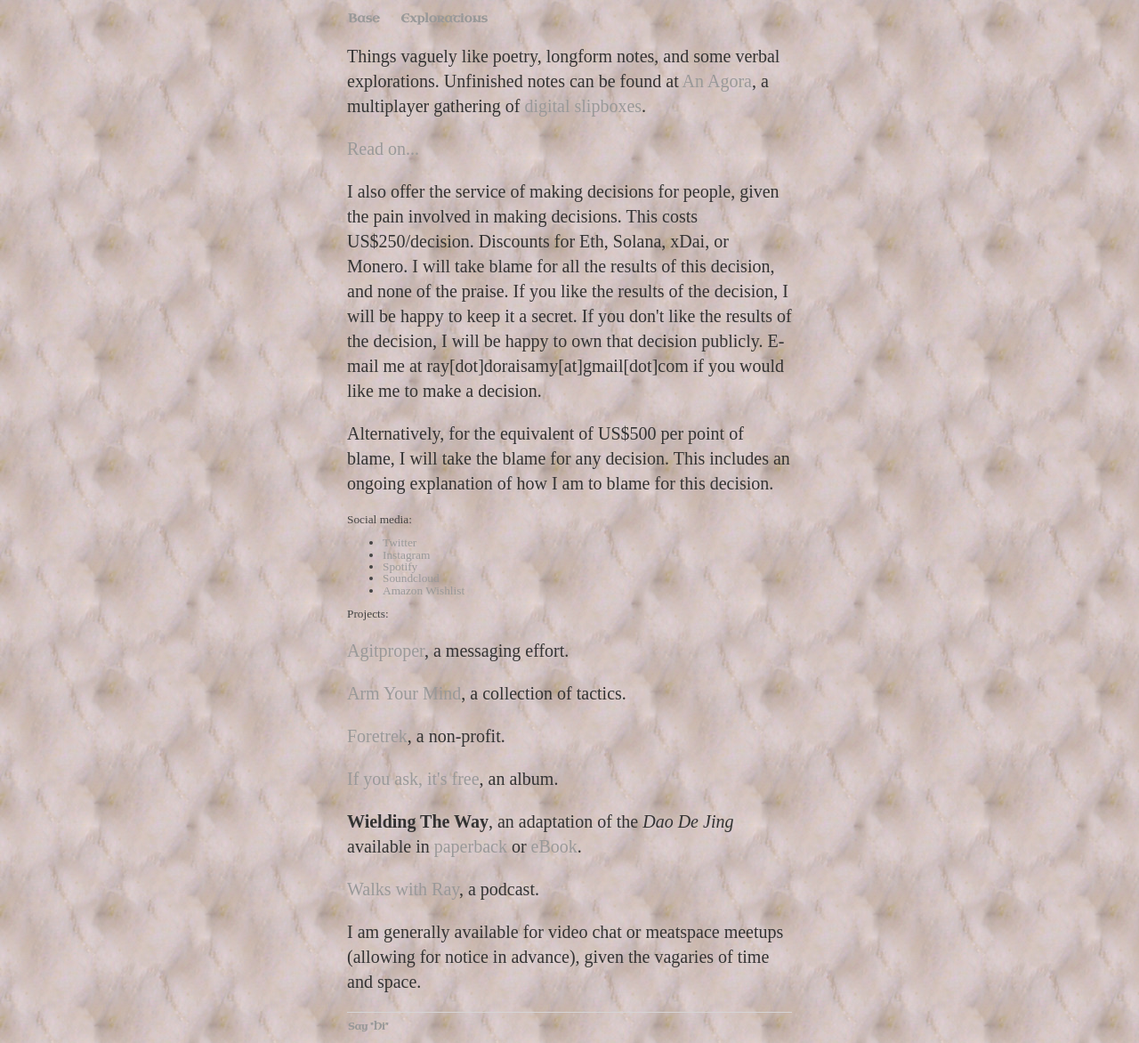
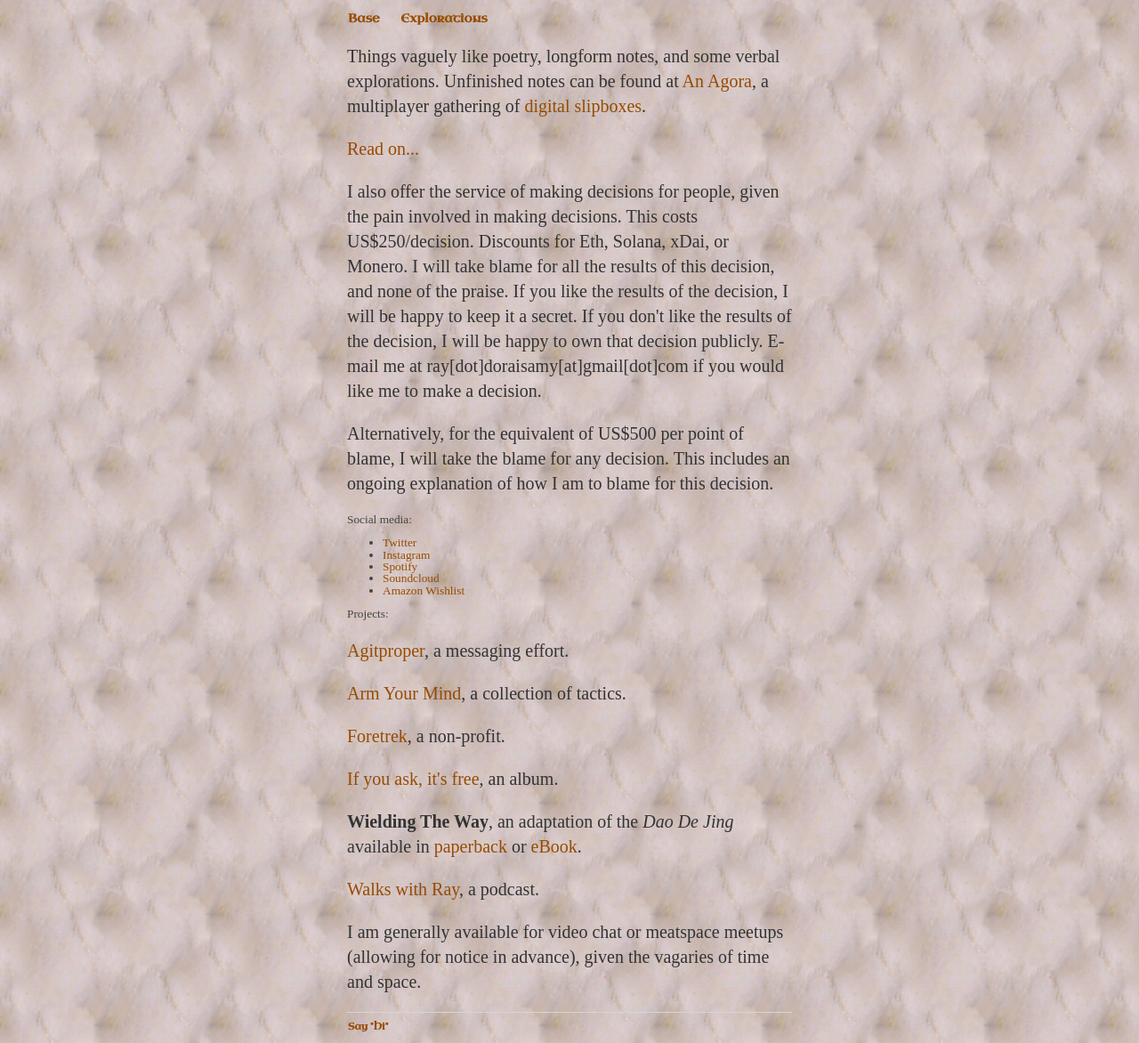
Before and after one commit to ray-dorai/ray-dorai.github.io, a Jekyll site: the page built from index.html, in a window 1280 px wide. Shown: the whole page at 89% size. Built offline with Jekyll 4.4.1, drawn with Linux system fonts in a browser that asks for light colours; some web fonts are replaced.

Commit message:
Update main.css

```diff
--- a/css/main.css
+++ b/css/main.css
@@ -26,7 +26,7 @@ nav ul li, footer ul li {
 }
 a {
     text-decoration: none;
-    color: #999;
+    color: #964B00;
 }
 a:hover {
     text-decoration: underline;
```
